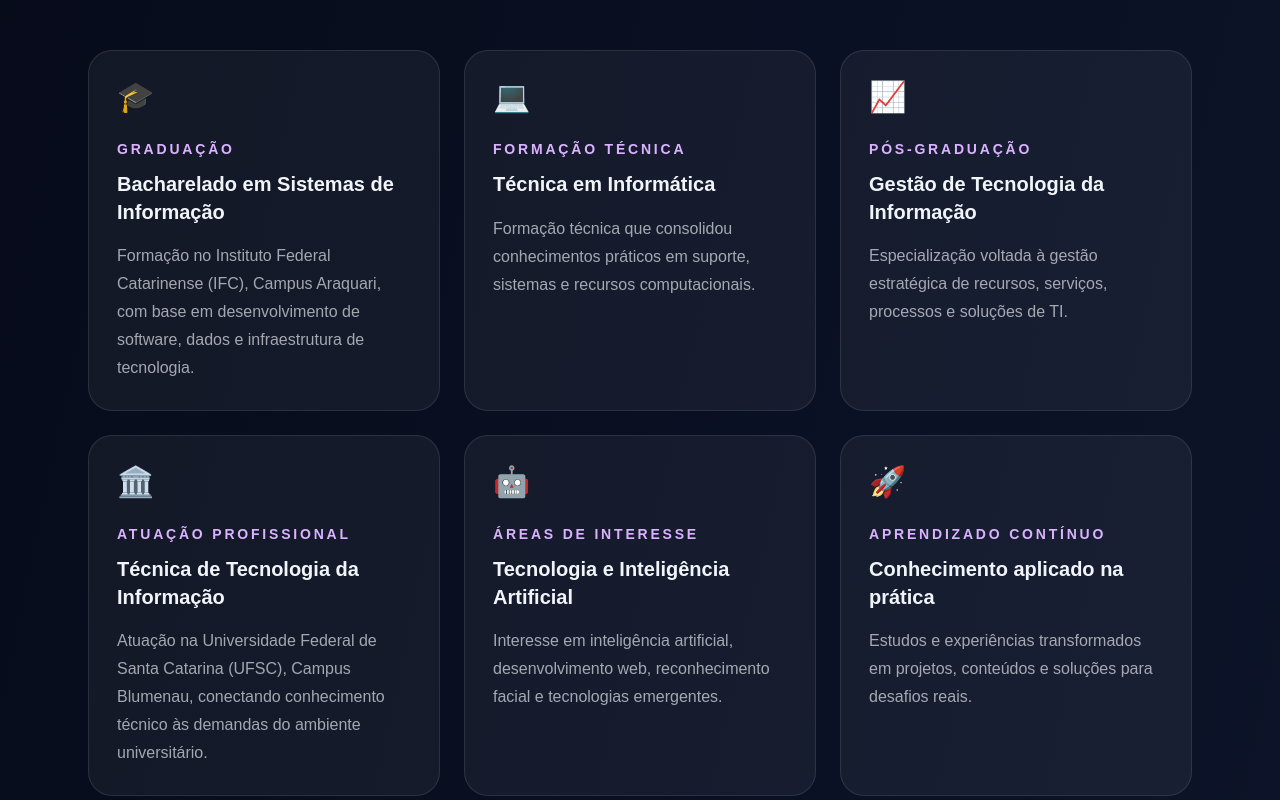
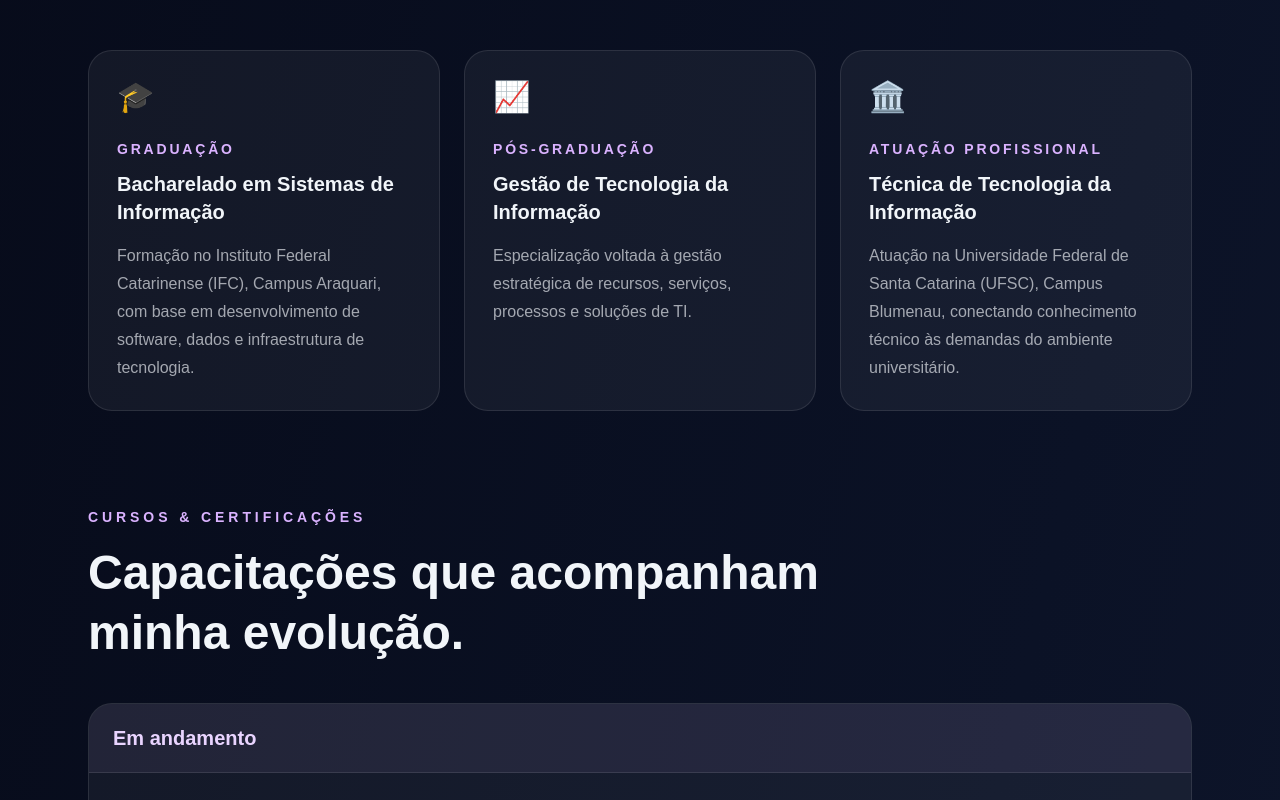
Before and after one commit to j-candido/tecnologia-e-acordes, a Next.js app: page /capacitacoes in a window 1280 px wide. Shown: the part 440-1240 px from the top of the page. Built offline with nearby package versions, Linux system fonts and the light colour scheme.

Commit message:
Atualização página Capacitacoes

```diff
--- a/components/Education.tsx
+++ b/components/Education.tsx
@@ -7,13 +7,6 @@ const cards = [
     title: "Bacharelado em Sistemas de Informação",
     description:
       "Formação no Instituto Federal Catarinense (IFC), Campus Araquari, com base em desenvolvimento de software, dados e infraestrutura de tecnologia.",
-  },
-  {
-    icon: "💻",
-    category: "Formação técnica",
-    title: "Técnica em Informática",
-    description:
-      "Formação técnica que consolidou conhecimentos práticos em suporte, sistemas e recursos computacionais.",
   },
   {
     icon: "📈",
@@ -28,20 +21,6 @@ const cards = [
     title: "Técnica de Tecnologia da Informação",
     description:
       "Atuação na Universidade Federal de Santa Catarina (UFSC), Campus Blumenau, conectando conhecimento técnico às demandas do ambiente universitário.",
-  },
-  {
-    icon: "🤖",
-    category: "Áreas de interesse",
-    title: "Tecnologia e Inteligência Artificial",
-    description:
-      "Interesse em inteligência artificial, desenvolvimento web, reconhecimento facial e tecnologias emergentes.",
-  },
-  {
-    icon: "🚀",
-    category: "Aprendizado contínuo",
-    title: "Conhecimento aplicado na prática",
-    description:
-      "Estudos e experiências transformados em projetos, conteúdos e soluções para desafios reais.",
   },
 ];
 
```
